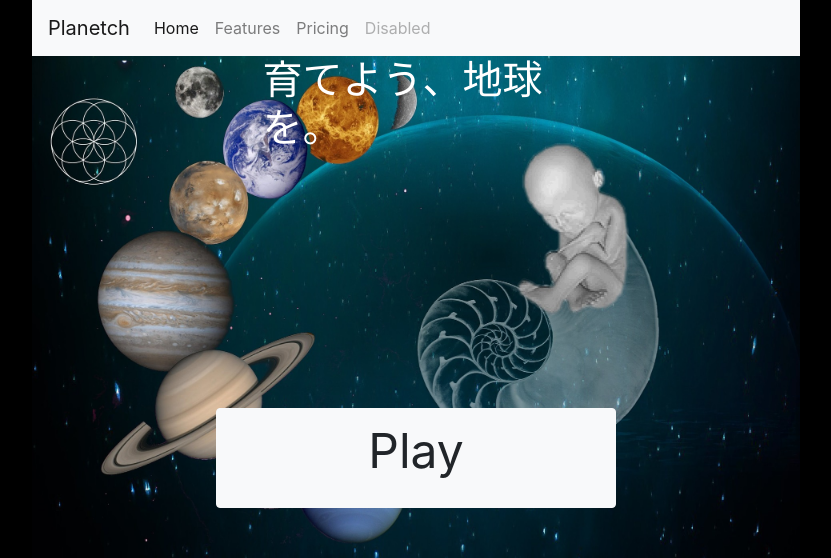
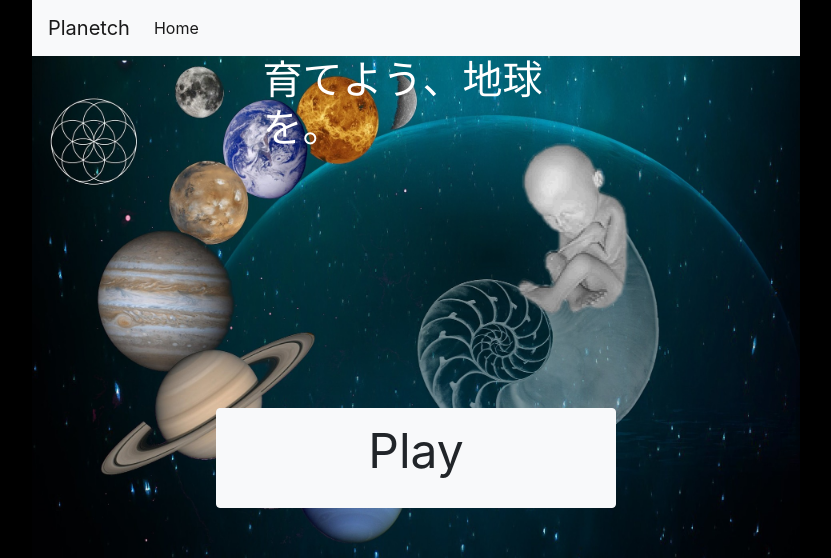
Before and after one commit to Planetch/planetch, a PHP site: page / in a window 1280 px wide. Shown: the top 558 px of the page, without its empty margins (224-1055 px from the left). Run offline with PHP 8.4, Linux system fonts and the light colour scheme.

Commit message:
文字サイズの変更

```diff
--- a/game.php
+++ b/game.php
@@ -29,9 +29,6 @@ function isMobile() {
         <div class="collapse navbar-collapse" id="navbarNavAltMarkup">
             <div class="navbar-nav">
             <a class="nav-item nav-link active" href="#">Home <span class="sr-only">(current)</span></a>
-            <a class="nav-item nav-link" href="#">Features</a>
-            <a class="nav-item nav-link" href="#">Pricing</a>
-            <a class="nav-item nav-link disabled" href="#">Disabled</a>
             </div>
         </div>
         </nav>
--- a/index.php
+++ b/index.php
@@ -28,10 +28,7 @@ function isMobile() {
         </button>
         <div class="collapse navbar-collapse" id="navbarNavAltMarkup">
             <div class="navbar-nav">
-            <a class="nav-item nav-link active" href="#">Home <span class="sr-only">(current)</span></a>
-            <a class="nav-item nav-link" href="#">Features</a>
-            <a class="nav-item nav-link" href="#">Pricing</a>
-            <a class="nav-item nav-link disabled" href="#">Disabled</a>
+            <a class="nav-item nav-link active" href="index.php">Home <span class="sr-only">(current)</span></a>
             </div>
         </div>
         </nav>
--- a/mobile.css
+++ b/mobile.css
@@ -8,7 +8,8 @@ body {
 #contents h1 {
     position: absolute;
     top: 0;
-    margin: 0 30%;
+    font-size: 1.3em;
+    margin: 0 20%;
     color: white;
 }
 
```
